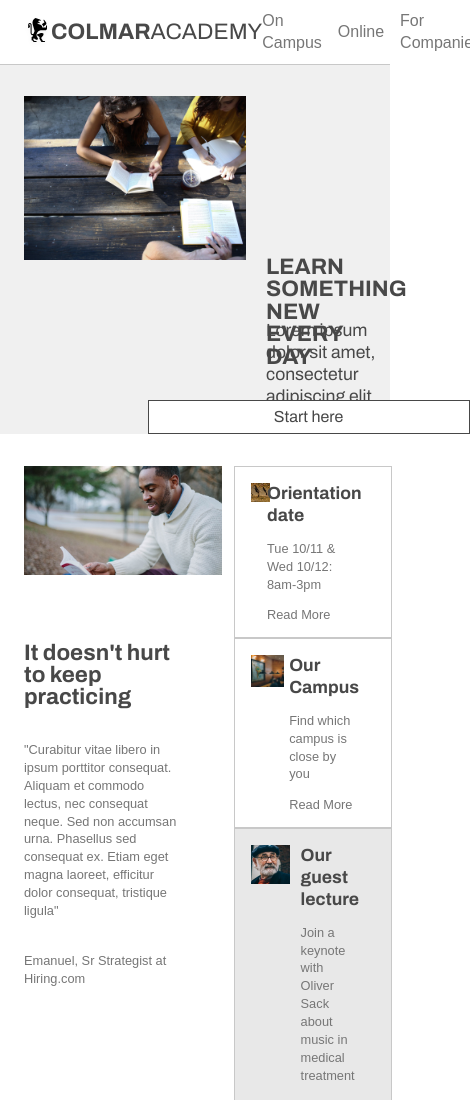
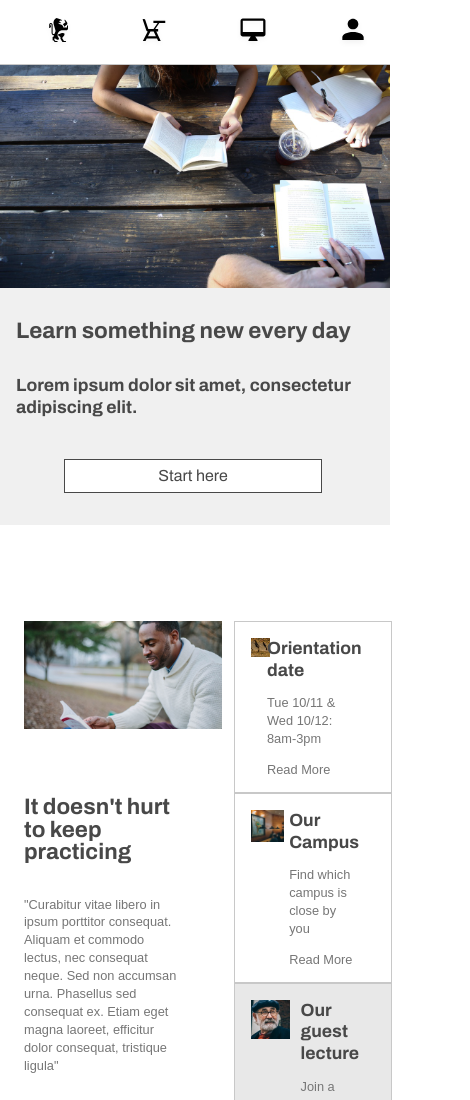
Before and after one commit to tikhomirova-anastasiia/Colmar-Academy, a plain HTML site: page index.html in a window 390 px wide. Shown: the top 1100 px of the page, 470 px wide, since content can reach past the window. Drawn offline with Linux system fonts and the light colour scheme.

Commit message:
Start mobile styling

```diff
--- a/index.html
+++ b/index.html
@@ -29,6 +29,20 @@
           </nav>
         </div>
       </div>
+      <div class="header-mobile">
+        <object type="image/svg+xml" data="./resources/Images/ic-logo.svg">
+          Your Browser Does Not Support Scalable Vector Graphics
+        </object>
+        <object type="image/svg+xml" data="./resources/Images/ic-on-campus.svg">
+          Your Browser Does Not Support Scalable Vector Graphics
+        </object>
+        <object type="image/svg+xml" data="./resources/Images/ic-online.svg">
+          Your Browser Does Not Support Scalable Vector Graphics
+        </object>
+        <object type="image/svg+xml" data="./resources/Images/ic-login.svg">
+          Your Browser Does Not Support Scalable Vector Graphics
+        </object>
+      </div>
       <!--"Learn Something New" Section-->
       <div class="learn-new">
         <div class="img-container">
@@ -40,6 +54,14 @@
           <div class="button">
             <h6>Start here</h6>
           </div>
+        </div>
+      </div>
+      <div class="learn-new-mobile">
+        <img src="./resources/Images/banner.jpg" alt="Image">
+        <h2>Learn something new every day</h2>
+        <h4>Lorem ipsum dolor sit amet, consectetur adipiscing elit.</h4>
+        <div class="button">
+          <h6>Start here</h6>
         </div>
       </div>
       <!--"Keep Practicing" Section-->
--- a/resources/CSS/style.css
+++ b/resources/CSS/style.css
@@ -420,3 +420,81 @@ span {
 .footer .copyright {
   margin-left: 1.5rem;
 }
+
+/* Mobile vs Desktop Styling */
+@media only screen and (max-width: 480px) {
+    .header {
+        display: none;
+    }
+    .header-mobile{
+      display: flex;
+      justify-content: space-around;
+      width: 100%;
+      height: 4rem;
+      align-items: center;
+      position: fixed;
+      z-index: 1;
+      border-bottom: 0.8px solid rgb(200,200,200);
+      background-color: rgb(255,255,255);
+    }
+    .header-mobile object {
+      height: 2rem;
+      width: auto;
+      margin-left: 1.5rem;
+      }
+    .learn-new{
+      display: none;
+    }
+    .learn-new-mobile{
+      width: 100%;
+      height: auto;
+      display: flex;
+      flex-direction: column;
+      background-color:rgb(240,240,240);
+      justify-content: center;
+    }
+    .learn-new-mobile img{
+      width: 100%;
+      height: auto;
+    }
+    .learn-new-mobile h2 {
+      margin-top: 2rem;
+      margin-bottom: 2rem;
+      margin-left: 1rem;
+    }
+    .learn-new-mobile h4{
+      margin-left: 1rem;
+      margin-bottom: 1.5rem;
+    }
+    .learn-new-mobile .button{
+      cursor: pointer;
+      display: inline-block;
+      border-style: solid;
+      border-width: 1.1px;
+      border-radius: 0;
+      padding: 0.5rem 0.5rem;
+      text-rendering: optimizeLegibility;
+      background-color: white;
+      margin-top: 3rem;
+      width: 15rem;
+      height: auto;
+      text-align: center;
+      position: relative;
+      bottom: 2rem;
+      left: 4rem;
+    }
+    .learn-new-mobile .button:hover{
+      color:white;
+      background-color: black;
+    }
+
+}
+@media only screen and (min-width: 480px){
+  .header-mobile{
+    display: none;
+  }
+  .learn-new-mobile {
+    display:none;
+
+  }
+}
```
